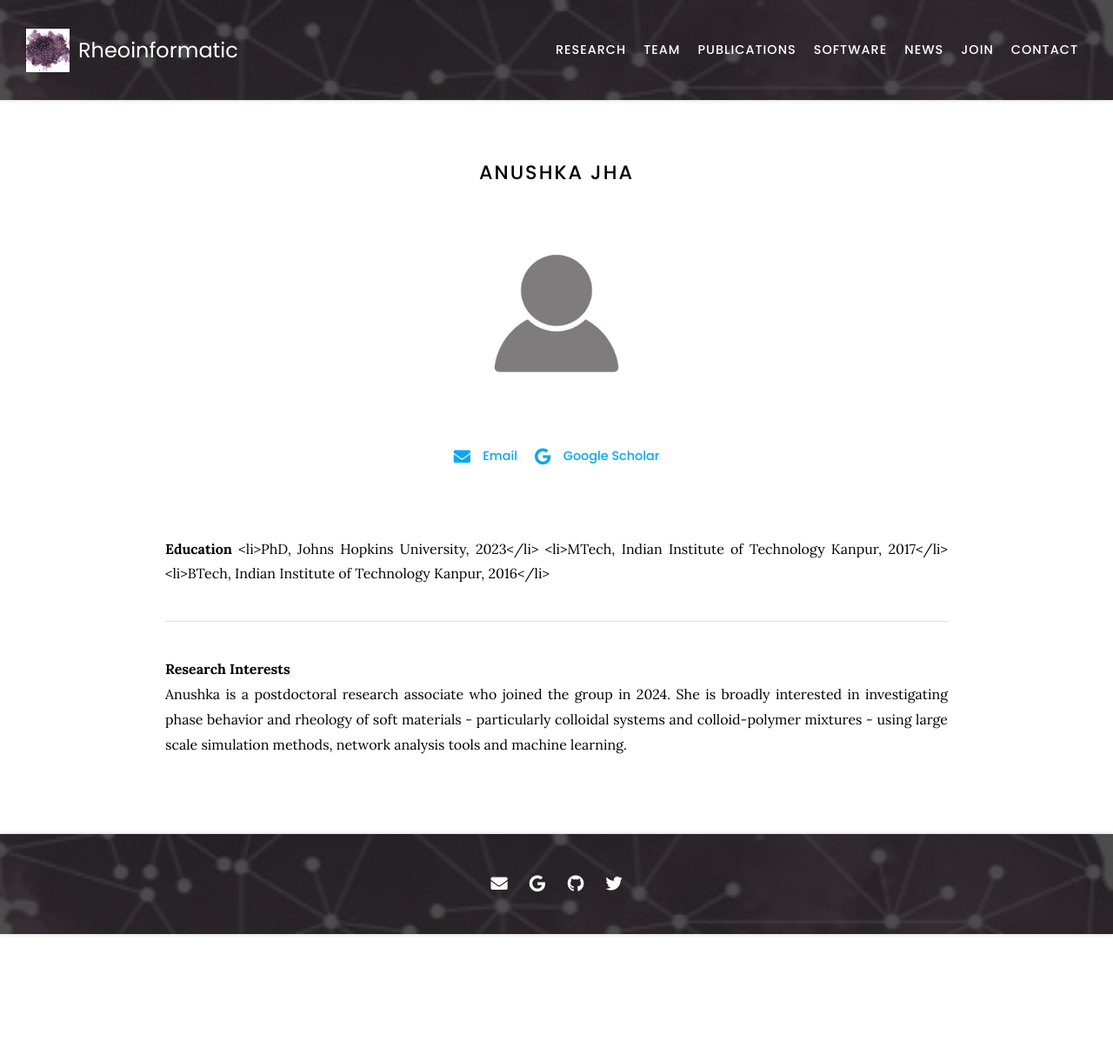
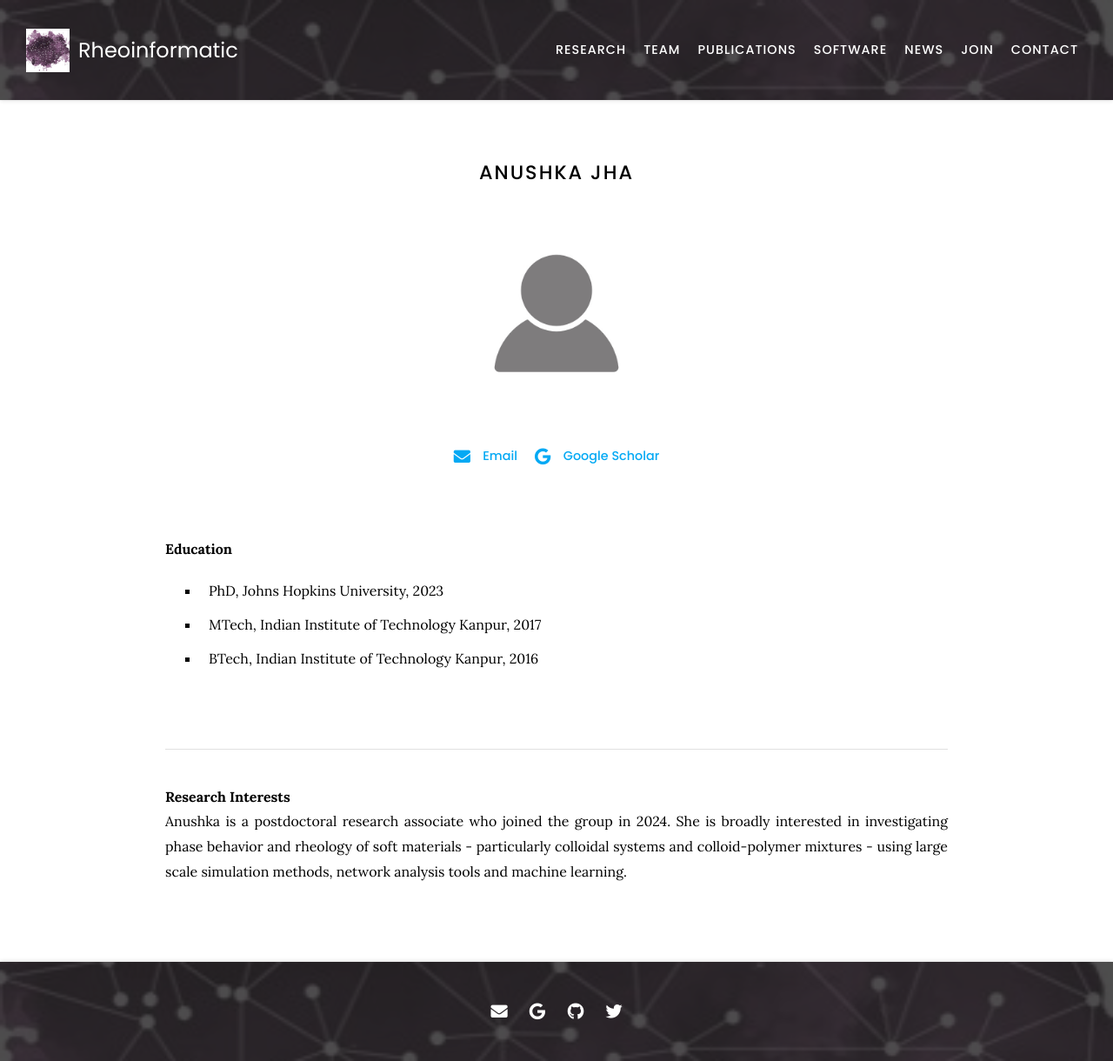
Before and after one commit to procf/procf.github.io, a Jekyll site: the page built from _members/anushka-jha.md, in a window 1280 px wide. Shown: the whole page at 87% size. Built offline with Jekyll 4.4.1, drawn with Linux system fonts in a browser that asks for light colours; nearby versions of some CDN libraries; before the commit the page ends 1074 px from its top, so only the background shows below that.

```diff
--- a/_members/anushka-jha.md
+++ b/_members/anushka-jha.md
@@ -12,9 +12,10 @@ links:
 <br>
 
 **Education**
-    		<li>PhD, Johns Hopkins University, 2023</li>
-		<li>MTech, Indian Institute of Technology Kanpur, 2017</li>
-		<li>BTech, Indian Institute of Technology Kanpur, 2016</li>
+- PhD, Johns Hopkins University, 2023
+- MTech, Indian Institute of Technology Kanpur, 2017
+- BTech, Indian Institute of Technology Kanpur, 2016
+
 <br>
 <hr>
 
```
